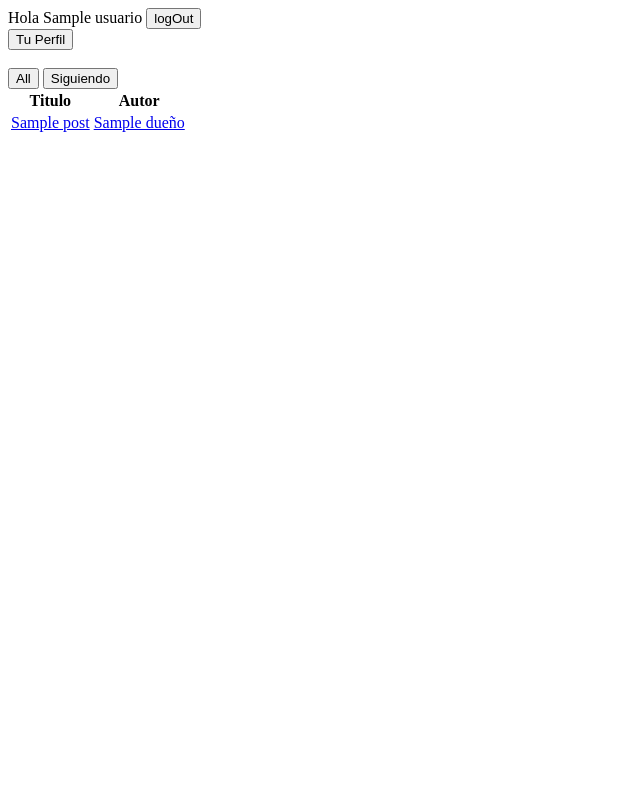
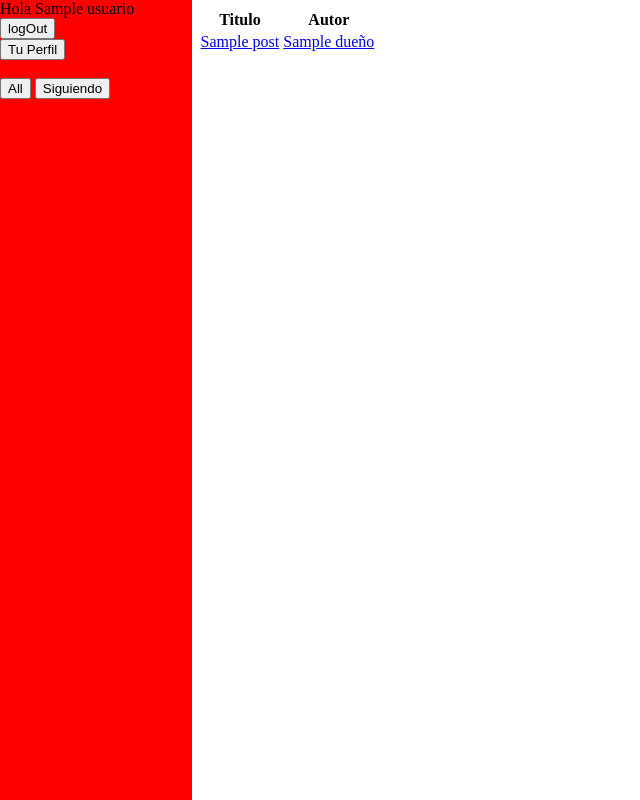
Before and after one commit to politecnicomodelopoo2018/ElDesafio-Arellano, a Flask app: template templates/homeUsuario.html in a window 1280 px wide. Shown: the whole page, without its empty margins (0-640 px from the left). Run offline with Flask 2, Linux system fonts and the light colour scheme; the template is opened without the code that fills it: most values are stand-ins (such as "Sample title", 1, 10 or a date in 2020).

Commit message:
Haciendo cositas visuales

```diff
--- a/main.py
+++ b/main.py
@@ -73,6 +73,8 @@ def Registrar():
     usuario.setNickName(request.form.get("nickName"))
     usuario.setApellido(request.form.get("apellido"))
     usuario.setContraseña(request.form.get("contraseña"))
+    if request.form.get("mail") == "" or request.form.get("nickName") == "" or len(request.form.get("contraseña")) < 4:
+        return redirect("/")
     usuario.guardate()
     return redirect("/")
 
--- /dev/null
+++ b/static/main.css
@@ -0,0 +1,13 @@
+nav.leftmenu {
+  left:0;
+  top:0;
+  height: 100%;
+  width: 15%;
+  position:fixed;
+  background-color: red;
+  overflow-y: scroll;
+}
+
+div.contenidoDerecha {
+  margin-left: 15%;
+}
--- a/templates/homeUsuario.html
+++ b/templates/homeUsuario.html
@@ -3,8 +3,11 @@
 <head>
     <meta charset="UTF-8">
     <title>Home</title>
+    <link rel="stylesheet" href="../static/main.css">
 </head>
 <body>
+
+<nav class="leftmenu">
   Hola {{usuario.nickName}}
   <a href="/logOut"><button>logOut</button></a><br>
   <a href="/usuarioPerfil?idusuario={{usuario.id}}"><button>Tu Perfil</button></a><br>
@@ -12,7 +15,9 @@ Hola {{usuario.nickName}}
   <br>
   <a href="/homeUsuario?filtro=predeterminado"><button>All</button></a>
   <a href="/homeUsuario?filtro=siguiendo"><button>Siguiendo</button></a>
-<br>
+</nav>
+
+<div class="contenidoDerecha">
   <table>
       <tr>
           <th>Titulo</th>
@@ -25,5 +30,6 @@ Hola {{usuario.nickName}}
       </tr>
       {% endfor %}
   </table>
+</div>
 </body>
 </html>
--- a/templates/post.html
+++ b/templates/post.html
@@ -5,10 +5,10 @@
     <title>{{Post.titulo}}</title>
 </head>
 <body>
-<h3>{{Post.titulo}}</h3>
+<h3>{{Post.titulo|safe}}</h3>
 <h4>By {{Post.getDueño().nickName}}</h4>
 {{Post.fechaCreacion}}<br>
-{{Post.cuerpo}}
+{{Post.cuerpo|safe }}
 {% if usuario.id == dueño.id%}
     <a href="/editarPost?idpost={{Post.id}}"><button>Editar</button></a>
 {% endif %}
--- a/templates/signUp.html
+++ b/templates/signUp.html
@@ -9,9 +9,9 @@ SignUp
 <form action="/registrarUsuario" method="post">
     <input type="text" name="nombre" placeholder="Nombre"><br>
     <input type="text" name="apellido" placeholder="Apellido"><br>
-    <input type="text" name="nickName" placeholder="Nick"><br>
-    <input type="email" name="mail" placeholder="Email"><br>
-    <input type="password" name="contraseña" placeholder="Contraseña"><br>
+    <input type="text" name="nickName" placeholder="Nick" required><br>
+    <input type="email" name="mail" placeholder="Email" required><br>
+    <input type="password" name="contraseña" placeholder="Contraseña" pattern=".{4,}"   required title="Minimo 3 caracteres" required><br>
     <input type="submit" value="Registrarse">
 </form>
 </body>
```
Also changed, not shown: templates/editarPost.html (+35 -2 lines), templates/paginaPrincipal.html (+6 -2 lines). Lines whose indentation alone changed are shown as unchanged.
